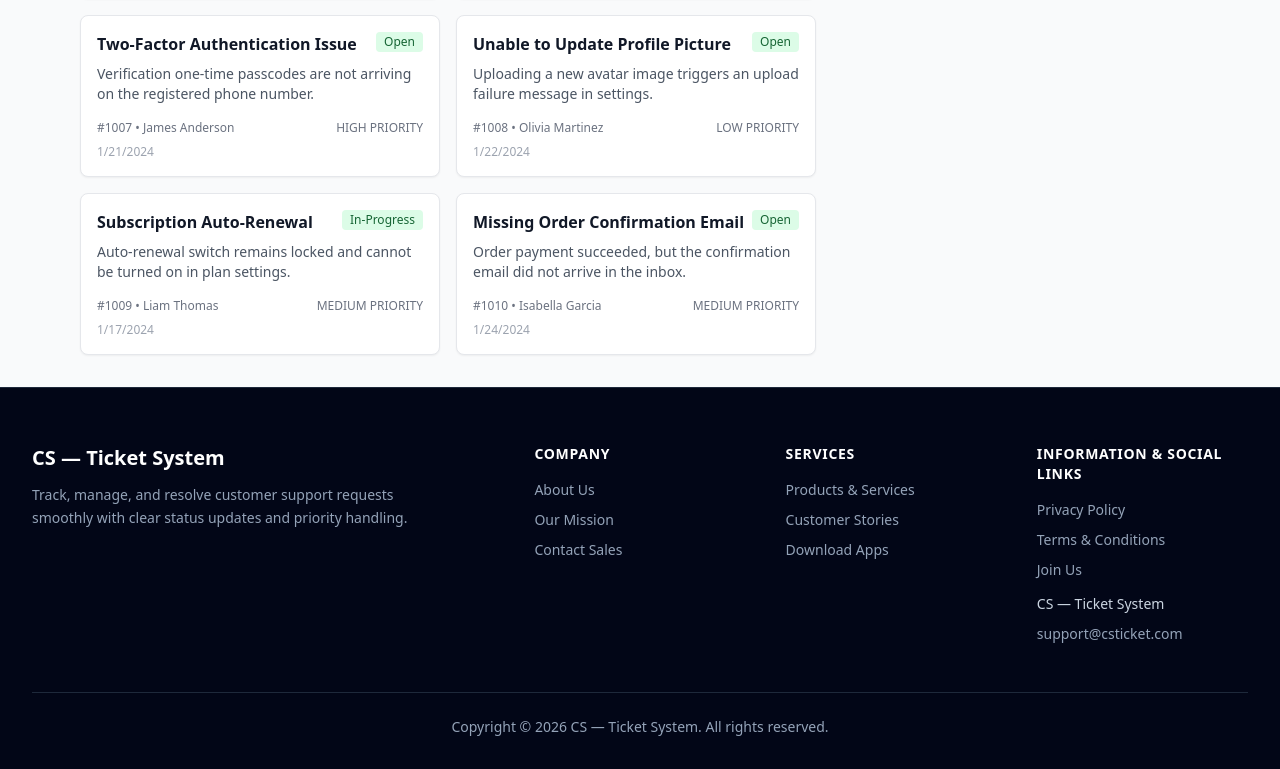
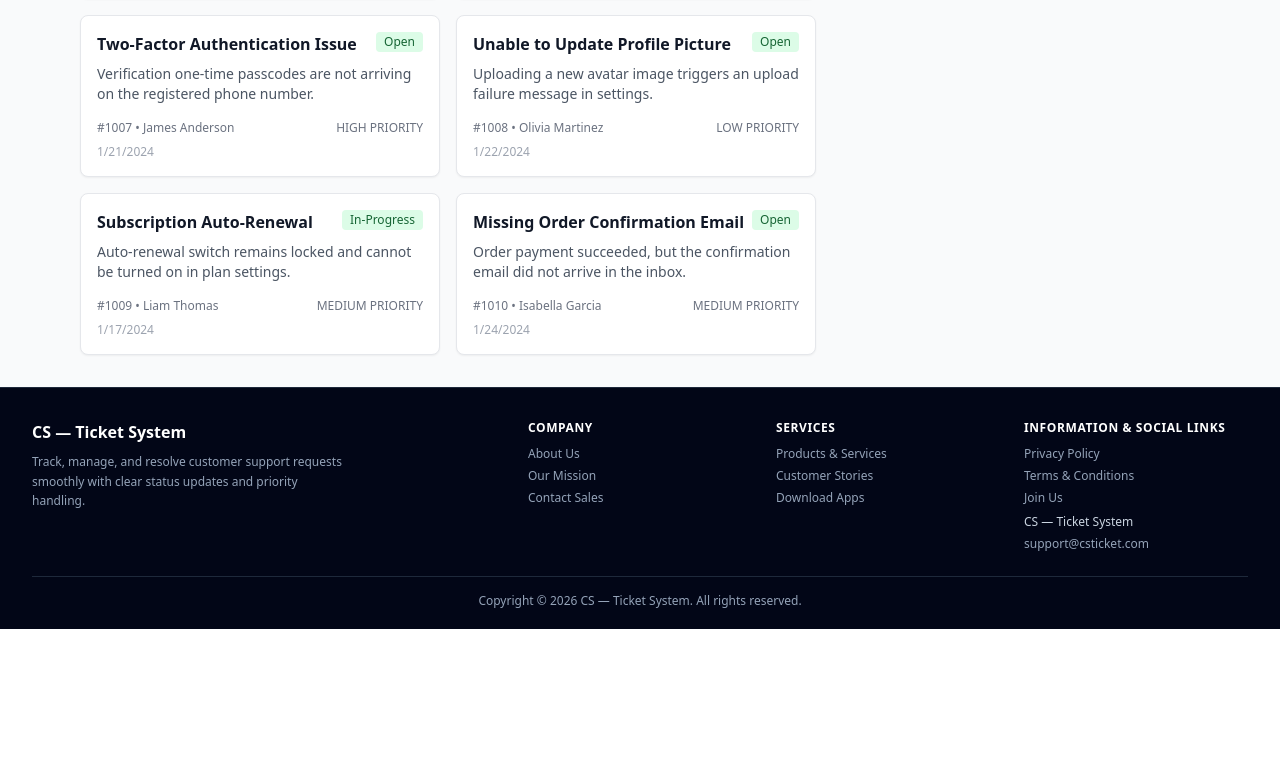
Before and after one commit to Ahonaf15/customer-support-ticket-system, a React (Vite) app: page / in a window 1280 px wide. Shown: the part 840-1609 px from the top of the page. After the commit the page ends 1469 px from the top, so only its background shows below. Built offline with nearby package versions, Linux system fonts and the light colour scheme.

Commit message:
Make footer more compact

```diff
--- a/src/components/Footer.jsx
+++ b/src/components/Footer.jsx
@@ -1,20 +1,20 @@
 export default function Footer() {
   return (
-    <footer className="bg-slate-950 text-slate-300 pt-14 pb-8 border-t border-slate-800">
+    <footer className="bg-slate-950 text-slate-300 pt-8 pb-5 border-t border-slate-800">
       <div className="max-w-7xl mx-auto px-4 sm:px-6 lg:px-8">
-        <div className="grid grid-cols-1 sm:grid-cols-2 lg:grid-cols-5 gap-10 pb-12 border-b border-slate-800">
-          <div className="lg:col-span-2 space-y-3">
-            <h2 className="text-xl font-bold text-white">CS — Ticket System</h2>
-            <p className="text-sm text-slate-400 leading-relaxed max-w-sm">
+        <div className="grid grid-cols-1 sm:grid-cols-2 lg:grid-cols-5 gap-6 pb-6 border-b border-slate-800">
+          <div className="lg:col-span-2 space-y-2">
+            <h2 className="text-base font-bold text-white">CS — Ticket System</h2>
+            <p className="text-xs text-slate-400 leading-relaxed max-w-xs">
               Track, manage, and resolve customer support requests smoothly with clear status updates and priority handling.
             </p>
           </div>
 
           <div>
-            <h3 className="text-sm font-semibold uppercase tracking-wider text-white mb-4">
+            <h3 className="text-xs font-semibold uppercase tracking-wider text-white mb-2.5">
               Company
             </h3>
-            <ul className="space-y-2.5 text-sm text-slate-400">
+            <ul className="space-y-1.5 text-xs text-slate-400">
               <li><a href="#about" className="hover:text-white transition-colors">About Us</a></li>
               <li><a href="#mission" className="hover:text-white transition-colors">Our Mission</a></li>
               <li><a href="#contact" className="hover:text-white transition-colors">Contact Sales</a></li>
@@ -22,10 +22,10 @@ export default function Footer() {
           </div>
 
           <div>
-            <h3 className="text-sm font-semibold uppercase tracking-wider text-white mb-4">
+            <h3 className="text-xs font-semibold uppercase tracking-wider text-white mb-2.5">
               Services
             </h3>
-            <ul className="space-y-2.5 text-sm text-slate-400">
+            <ul className="space-y-1.5 text-xs text-slate-400">
               <li><a href="#products" className="hover:text-white transition-colors">Products &amp; Services</a></li>
               <li><a href="#stories" className="hover:text-white transition-colors">Customer Stories</a></li>
               <li><a href="#apps" className="hover:text-white transition-colors">Download Apps</a></li>
@@ -33,20 +33,20 @@ export default function Footer() {
           </div>
 
           <div>
-            <h3 className="text-sm font-semibold uppercase tracking-wider text-white mb-4">
+            <h3 className="text-xs font-semibold uppercase tracking-wider text-white mb-2.5">
               Information &amp; Social Links
             </h3>
-            <ul className="space-y-2.5 text-sm text-slate-400">
+            <ul className="space-y-1.5 text-xs text-slate-400">
               <li><a href="#privacy" className="hover:text-white transition-colors">Privacy Policy</a></li>
               <li><a href="#terms" className="hover:text-white transition-colors">Terms &amp; Conditions</a></li>
               <li><a href="#join" className="hover:text-white transition-colors">Join Us</a></li>
-              <li className="pt-1 text-slate-300">CS — Ticket System</li>
+              <li className="pt-0.5 text-slate-300">CS — Ticket System</li>
               <li className="text-slate-400">support@csticket.com</li>
             </ul>
           </div>
         </div>
 
-        <div className="pt-6 text-center text-xs sm:text-sm text-slate-400">
+        <div className="pt-4 text-center text-xs text-slate-400">
           Copyright © 2026 CS — Ticket System. All rights reserved.
         </div>
       </div>
```
